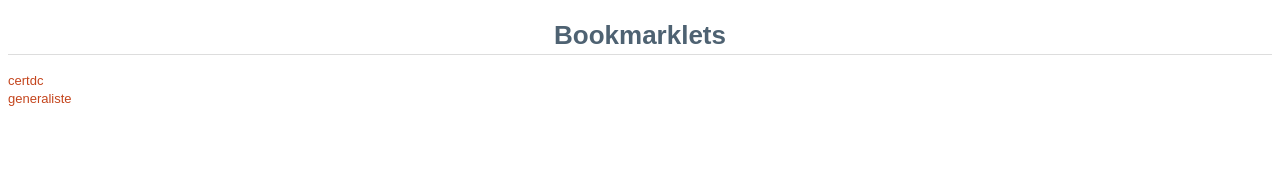
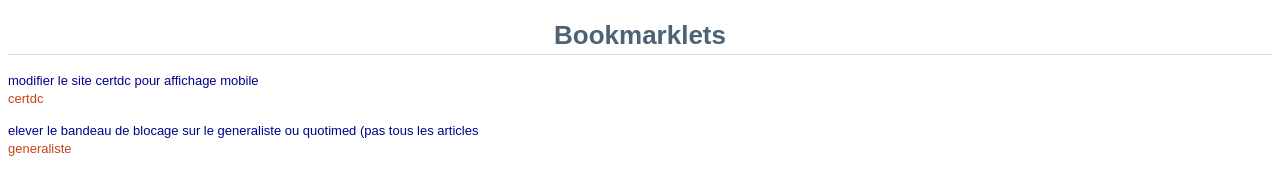
Before and after one commit to somel-web/somel-web.github.io, a plain HTML site: page bookmarklet.html in a window 1280 px wide. Drawn offline with Linux system fonts and the light colour scheme.

Commit message:
Update bookmarklet.html

```diff
--- a/bookmarklet.html
+++ b/bookmarklet.html
@@ -89,8 +89,13 @@
      </div>
 
     <div id="main.div">
+      <p>
+        modifier le site certdc pour affichage mobile<br>
+
       <a href="javascript:document.querySelector%28%22%23certdc-app%20%3E%20section%20%3E%20div%20%3E%20cdc-certificat%20%3E%20div%20%3E%20div.helpbar-container%22%29.remove%28%29%3Bdocument.querySelector%28%22%23certdc-app%20%3E%20cdc-footer%22%29.remove%28%29%3Bdocument.querySelector%28%22%23certdc-app%20%3E%20section%20%3E%20div%20%3E%20cdc-certificat%20%3E%20div%20%3E%20div.width%22%29.classList.remove%28%22width%22%29">certdc</a>
-    <br>
+      </p>
+      <p>
+        elever le bandeau de blocage sur le generaliste ou quotimed (pas tous les articles<br>
       <a href="javascript:%28function%28%29%7Bvar%20myWindow%3Dwindow.open%28%22%22%2C%22%22%2C%22width%3D600%2Cheight%3D600%22%29%3Bvar%20t%3Ddocument.getElementsByClassName%28%22listing-body-article%22%29%5B0%5D.innerHTML%3BmyWindow.document.write%28t%29%3B%7D%29%28%29%3B">generaliste</a>
     </div>
   </body>
```
